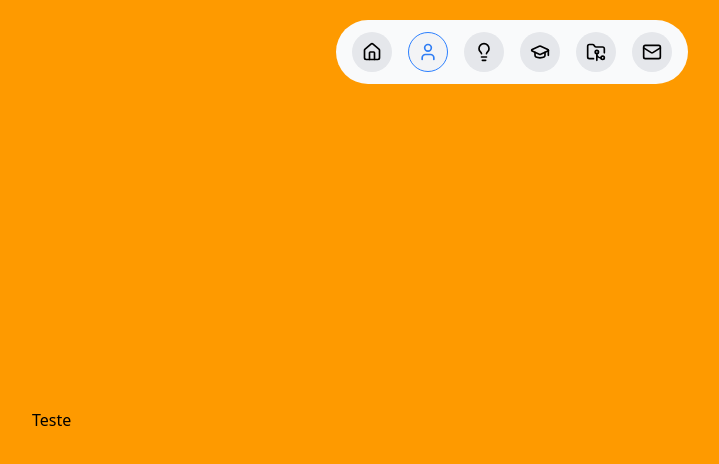
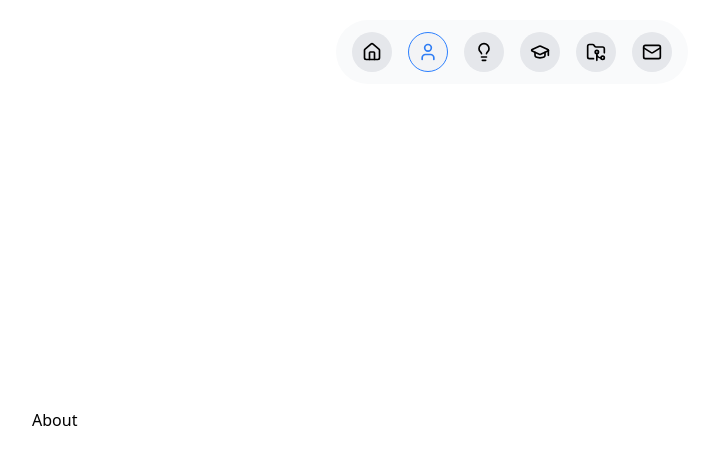
Before and after one commit to danieltinois/portfolio, a Next.js app: page /about in a window 1280 px wide. Shown: the top 464 px of the page, without its empty margins (128-847 px from the left). Built offline with nearby package versions, Linux system fonts and the light colour scheme.

Commit message:
Page organization ✅

```diff
--- a/src/app/about/page.tsx
+++ b/src/app/about/page.tsx
@@ -1,7 +1,7 @@
 export default function About() {
   return (
     <div>
-      Teste
+      About
     </div>
   )
 }
--- a/src/app/contact/page.tsx
+++ b/src/app/contact/page.tsx
@@ -1,7 +1,7 @@
 export default function Contact() {
   return (
     <div>
-      Teste
+      Contact-us
     </div>
   )
 }
--- a/src/app/education/page.tsx
+++ b/src/app/education/page.tsx
@@ -1,7 +1,7 @@
 export default function Education() {
   return (
     <div>
-      Teste
+      Education
     </div>
   )
 }
--- a/src/app/layout.tsx
+++ b/src/app/layout.tsx
@@ -30,7 +30,7 @@ export default function RootLayout({
     <body className={`${poppins.variable} ${rubik.variable}`}>
       <main
         className={cn(
-          "flex  relative  break-words h-dvh min-h-screen items-center justify-between pt-14 pb-4 px-40 max-md:p-4 bg-transparent max-sm:pt-20 bg-amber-500"
+          "flex  relative  break-words h-dvh min-h-screen items-center justify-between pt-14 pb-4 px-40 max-md:p-4 bg-transparent max-sm:pt-20"
         )}
       >
         {/* NAVBAR ->  */}
--- a/src/app/page.tsx
+++ b/src/app/page.tsx
@@ -1,6 +1,6 @@
 
 export default function Home() {
   return (
-   <div className="bg-red-500">Teste</div>
+   <div>Home</div>
   );
 }
--- a/src/app/projects/page.tsx
+++ b/src/app/projects/page.tsx
@@ -1,7 +1,7 @@
 export default function Projects() {
   return (
     <div>
-      Teste
+      Projects
     </div>
   )
 }
--- a/src/app/skills/page.tsx
+++ b/src/app/skills/page.tsx
@@ -1,7 +1,7 @@
 export default function Skills() {
   return (
     <div>
-      Teste
+      Skills
     </div>
   )
 }
```
